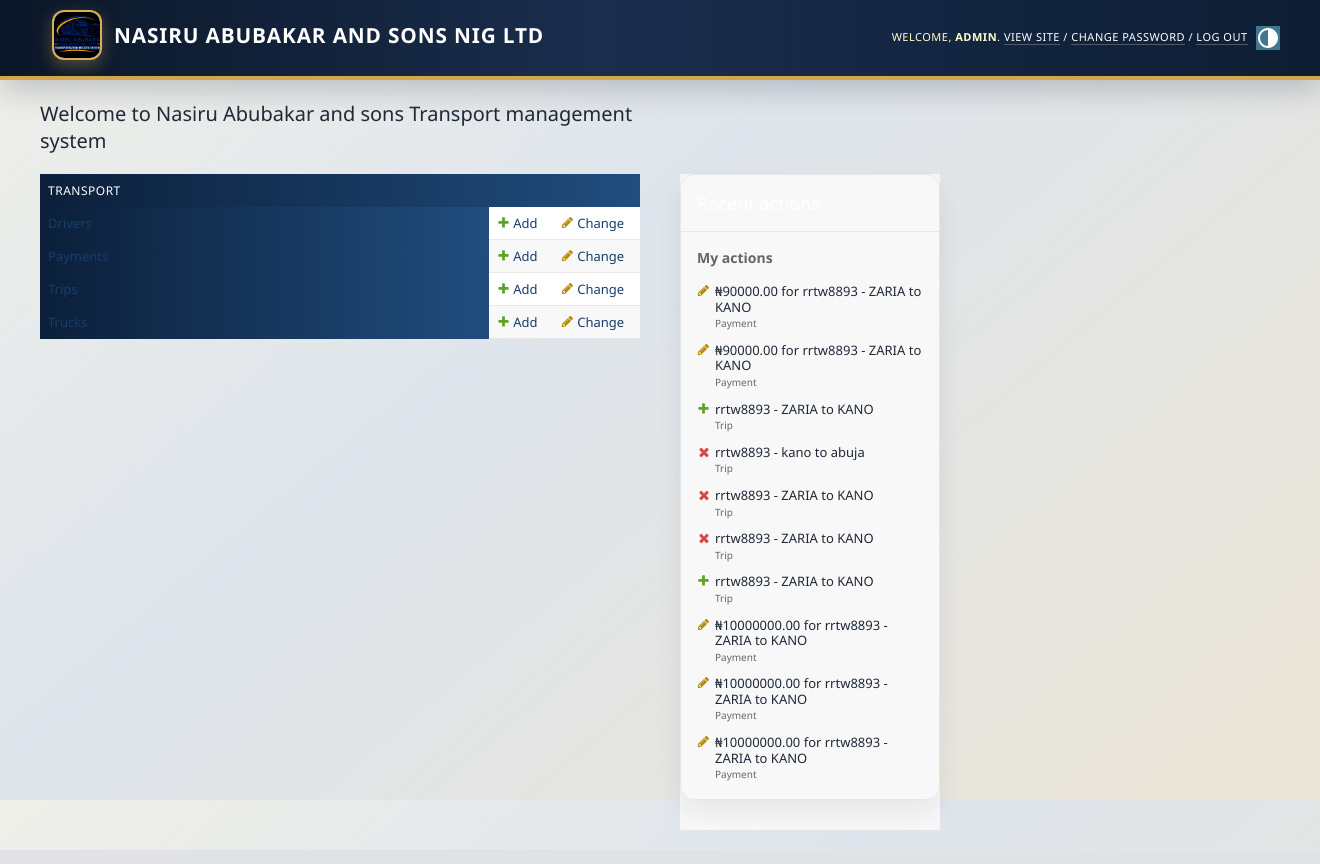
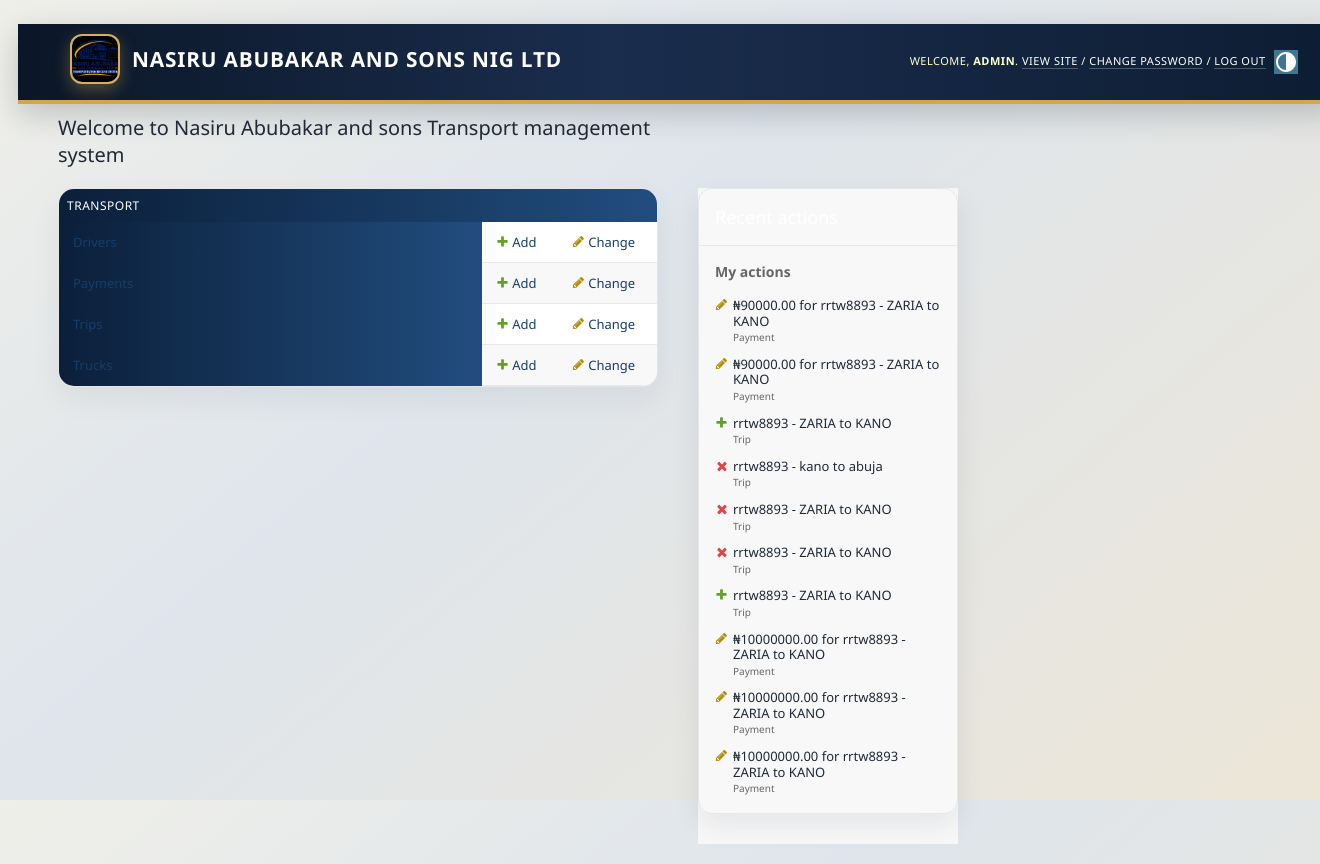
Before and after one commit to BUIKE234/TRANSPORT_MANAGEMENT_SYSTEM, a Django app: page /nasiru-admin/ in a window 1320 px wide; the page is wider, and only the part inside the window is pictured. Run offline with Django 5.2, Linux system fonts and the light colour scheme; a user stored in the database is signed in; data comes from the database, SQL or seed files in the repository.

Commit message:
Fix custom admin login layout and branding

```diff
--- a/templates/admin/base_site.html
+++ b/templates/admin/base_site.html
@@ -22,6 +22,10 @@
         background: linear-gradient(140deg, #efefe9 0%, #dfe5ec 40%, #ece6d7 100%);
         color: var(--nasiru-text);
         font-family: "Segoe UI", sans-serif;
+    }
+
+    #container {
+        padding: 24px 18px 30px;
     }
 
     #header {
@@ -72,6 +76,18 @@
         border: none;
     }
 
+    .module {
+        background: rgba(255,255,255,0.7);
+        border: 1px solid rgba(11,31,58,0.08);
+        border-radius: 16px;
+        overflow: hidden;
+        box-shadow: 0 12px 30px rgba(15, 26, 42, 0.06);
+    }
+
+    .module th, .module td {
+        padding: 12px 14px;
+    }
+
     .button, input[type=submit], input[type=button], .submit-row input {
         background: linear-gradient(180deg, var(--nasiru-gold) 0%, #b57b06 100%);
         border: none;
@@ -110,6 +126,14 @@
         border: 1px solid rgba(15, 26, 42, 0.08);
     }
 
+    .dashboard #content {
+        padding-top: 10px;
+    }
+
+    .dashboard .module table {
+        width: 100%;
+    }
+
     @media (max-width: 768px) {
         #header {
             min-height: auto;
```
Also changed, not shown: templates/admin/login.html (+19 -1 lines).
